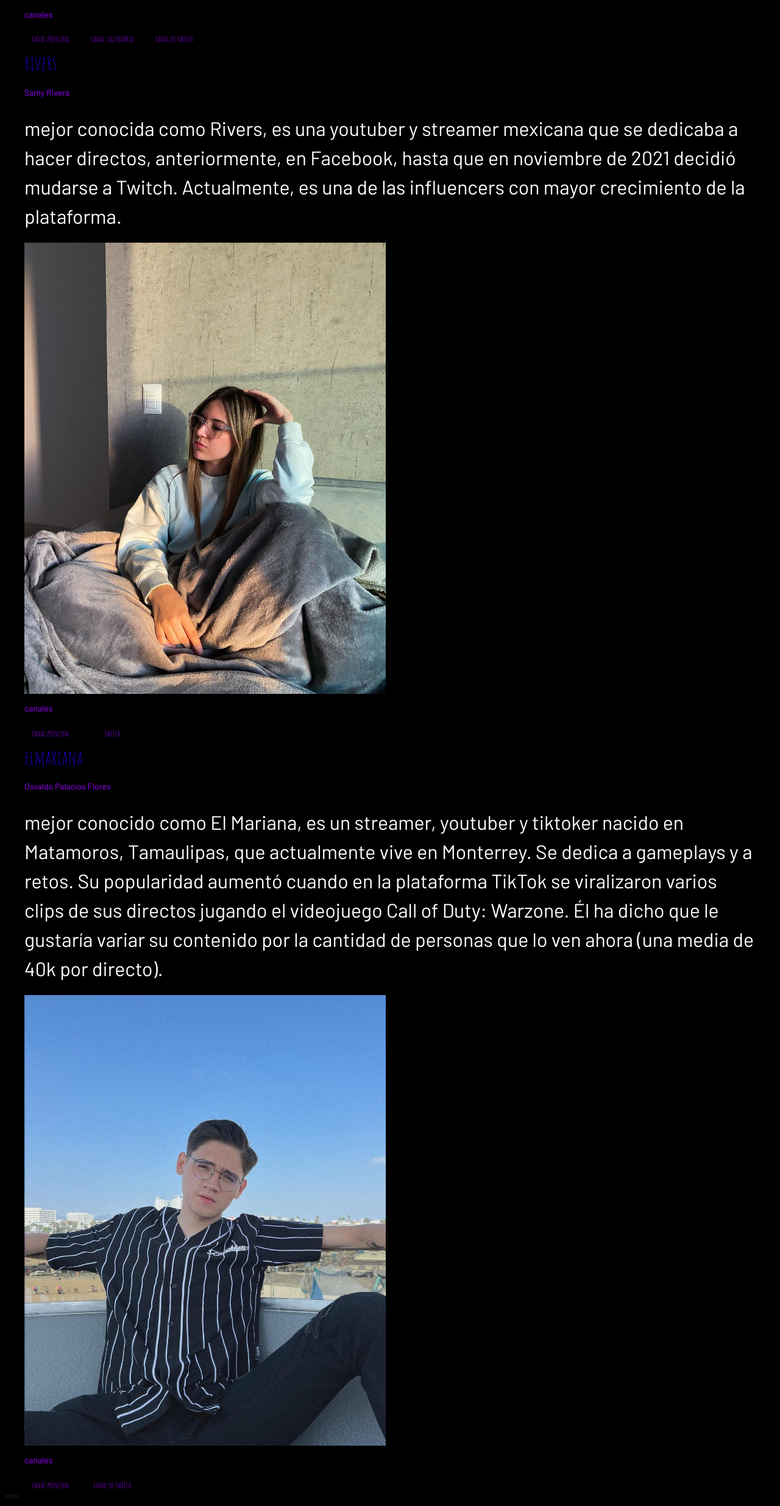
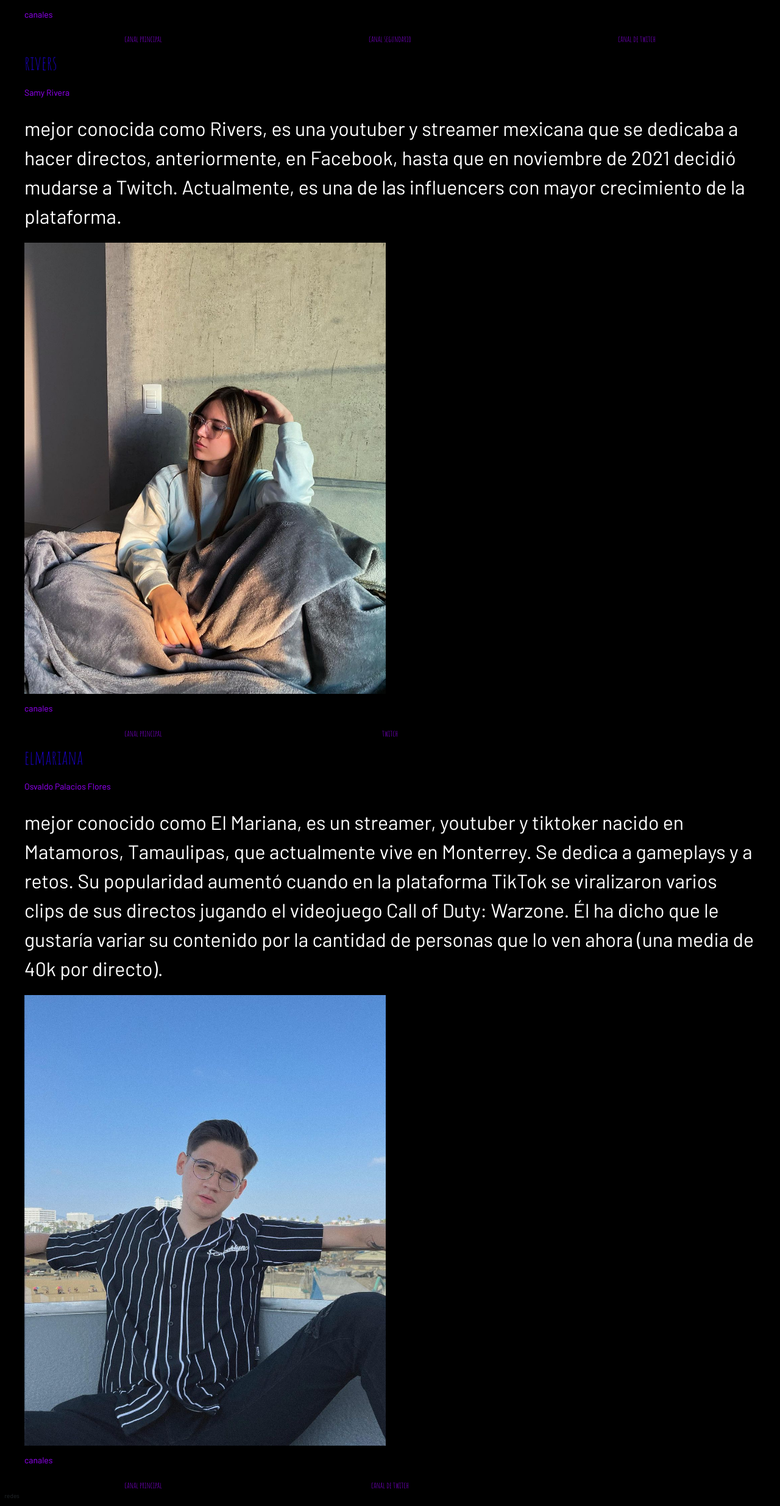
Before and after one commit to piturro800/proyecto_P, a plain HTML site: page mexico.html in a window 1280 px wide. Shown: the part 1080-3550 px from the top of the page at 61% size. Drawn offline with nearby package versions, Linux system fonts and the light colour scheme.

Commit message:
resposi?

```diff
--- a/mexico.html
+++ b/mexico.html
@@ -49,7 +49,7 @@
                     El cuenta ahora mismo con 3 hijas (Angela, Alyna y Amelia). DED considera YouTube como un hobby, ya que él considera su trabajo como Twitch.</p>
 			</div >
 			<div class="row">
-				<picture class="col-6">
+				<picture class="col-12 col-sm-9 col-md-7 col-lg-6">
 					<img src="./img/ded.jpg" alt="ded">
 				</picture>
 			</div>
@@ -57,9 +57,9 @@
 			<h3 class="subtitulo col">canales</h3>
 			</div>
 			<div class="row">
-			<a class="subtitulo col-1 text-center" href="https://www.youtube.com/channel/UCjmHiHCOYEUNMdJujiBQOqQ" target="_blank">canal principal</a>
-			<a class="subtitulo col-1 text-center" href="https://www.youtube.com/channel/UCejggbBHSAIx8wvnc4x7HSg" target="_blank">canal segundario</a>
-			<a class="subtitulo col-1 text-center" href="https://www.twitch.tv/elded" target="_blank">canal de twitch</a>
+			<a class="subtitulo col-4 text-center" href="https://www.youtube.com/channel/UCjmHiHCOYEUNMdJujiBQOqQ" target="_blank">canal principal</a>
+			<a class="subtitulo col-4 text-center" href="https://www.youtube.com/channel/UCejggbBHSAIx8wvnc4x7HSg" target="_blank">canal segundario</a>
+			<a class="subtitulo col-4 text-center" href="https://www.twitch.tv/elded" target="_blank">canal de twitch</a>
 			</div>
 			<div class="row">
 				<h2 class="nombre col">rivers</h2>
@@ -71,7 +71,7 @@
 				<p class="texto_prin">mejor conocida como Rivers, es una youtuber y streamer mexicana que se dedicaba a hacer directos, anteriormente, en Facebook, hasta que en noviembre de 2021 decidió mudarse a Twitch. Actualmente, es una de las influencers con mayor crecimiento de la plataforma.</p>
 			</div>
 			<div class="row">
-				<picture class="col-6">
+				<picture class="col-12 col-sm-9 col-md-7 col-lg-6">
 					<img src="./img/rivers.jpg" alt="rivers_gg">
 				</picture>
 			</div>
@@ -79,8 +79,8 @@
 				<h3 class="subtitulo col">canales</h3>
 			</div>
 			<div class="row">
-				<a href="https://www.youtube.com/channel/UCW3bX8K5LuQHw8cKc3U8iUg" class="subtitulo col-1 text-center">canal principal</a>
-				<a href="https://www.twitch.tv/rivers_gg" class="subtitulo col-1 text-center">twitch</a>
+				<a class="subtitulo col-4 text-center" href="https://www.youtube.com/channel/UCW3bX8K5LuQHw8cKc3U8iUg" >canal principal</a>
+				<a class="subtitulo col-4 text-center" href="https://www.twitch.tv/rivers_gg" >twitch</a>
 			</div>
 			<div class="row">
 				<h2 class="nombre col">elmariana</h2>
@@ -93,7 +93,7 @@
                     Él ha dicho que le gustaría variar su contenido por la cantidad de personas que lo ven ahora (una media de 40k por directo).</p>
 			</div >
 			<div class="row">
-				<picture class="col-6">
+				<picture class="col-12 col-sm-9 col-md-7 col-lg-6">
 					<img src="./img/mariana.jpg" alt="elmariana">
 				</picture>
 			</div>
@@ -101,8 +101,8 @@
 			<h3 class="subtitulo col">canales</h3>
 			</div>
 			<div class="row">
-			<a class="subtitulo col-1 text-center" href="https://www.youtube.com/channel/UC52YgT6TITyBpck82V_N_8g" target="_blank">canal principal</a>
-			<a class="subtitulo col-1 text-center" href="https://www.twitch.tv/elmariana" target="_blank">canal de twitch</a>
+			<a class="subtitulo col-4 text-center" href="https://www.youtube.com/channel/UC52YgT6TITyBpck82V_N_8g" target="_blank">canal principal</a>
+			<a class="subtitulo col-4 text-center" href="https://www.twitch.tv/elmariana" target="_blank">canal de twitch</a>
 			</div>
 		</article>
 	</section>
```
Also changed, not shown: espana.html (+3 -3 lines).
